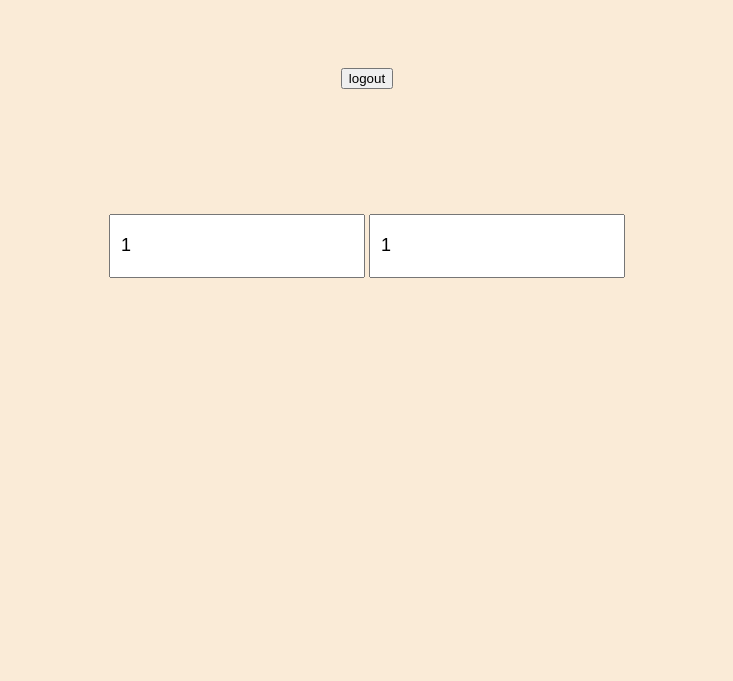
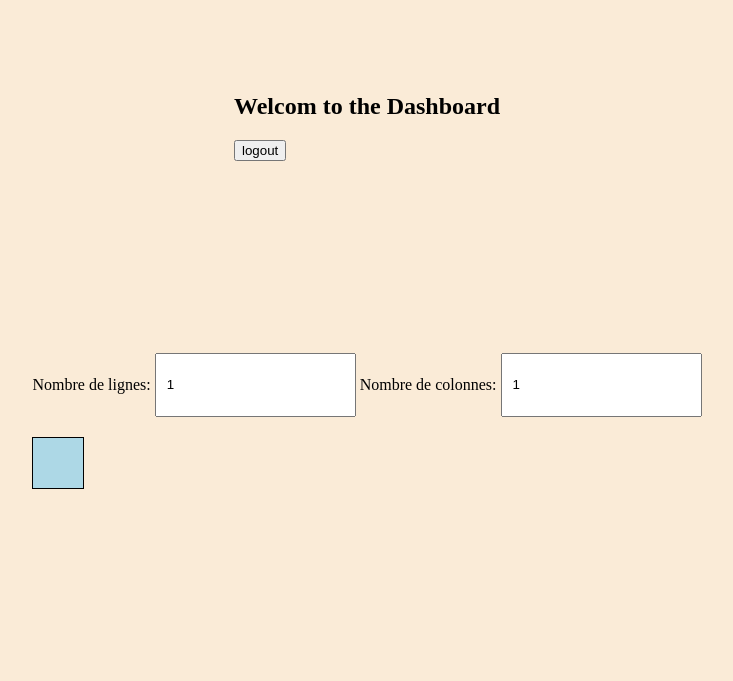
Before and after one commit to mardokh/test_stage_node, a website: page public/dashboard.html in a window 1280 px wide. Shown: the part 119-800 px from the top of the page, without its empty margins (273-1006 px from the left). Drawn offline with Linux system fonts and the light colour scheme; no server answers.

Commit message:
stage test node

```diff
--- a/public/app.js
+++ b/public/app.js
@@ -37,8 +37,10 @@ document.getElementById("registration_form_container_id").addEventListener('subm
         password: Password.value
     }
 
+    // Stope code variable
     let stopCode = false
 
+    // Check empty fields
     for (const key in data) {
         if (data[key] === "") {
             document.getElementById(`registration_${key}_input`).style.border = "2px solid red"
@@ -62,6 +64,7 @@ document.getElementById("registration_form_container_id").addEventListener('subm
         stopCode = true
     }
 
+    // Stop rest of the code
     if (stopCode) {
         registerError.classList.remove("registration_form_hidden_element")
         registerError.innerHTML = "All form fields are required"
--- a/public/dashboard.html
+++ b/public/dashboard.html
@@ -8,9 +8,8 @@
     <script src="./dashboard.js" async></script>
 </head>
 <body>
-    <h1 id="eleme_h1">Welcom to the Dashboard</h1>
-
     <section>
+        <h1 id="eleme_h1">Welcom to the Dashboard</h1>
         <div>
             <p id="dashboard_firstName"></p>
             <p id="dashboard_lastName"></p>
@@ -18,14 +17,16 @@
         </div>
         <button id="dashboard_logout_btn">logout</button>
     </section>
-
     <section class="dashboard_squares_parent_container">
-        <div class="dashboard_squares_inputs_container">
-            <input type="number" value="1" id="dashboard_squares_inputs_1"/>
-            <input type="number" value="1" id="dashboard_squares_inputs_2"/>
+        <div class="dashboard_squares_sub_container">
+            <div class="dashboard_squares_inputs_container">
+                <label for="rowInput">Nombre de lignes:</label>
+                <input type="number" id="rowInput" value="1" min="1">
+                <label for="columnInput">Nombre de colonnes:</label>
+                <input type="number" id="columnInput" value="1" min="1">
+            </div>
+            <div id="dashboard_squares_container_id" class="dashboard_squares_container"></div>
         </div>
-        <div class="dashboard_squares_container"></div>
     </section>
-
 </body>
 </html>
--- a/public/dashboard.js
+++ b/public/dashboard.js
@@ -40,3 +40,30 @@ const lougoutBtn = document.getElementById("dashboard_logout_btn").addEventListe
     localStorage.removeItem("admin_token")
     window.location.href = "http://localhost:3000"
 })
+
+
+
+// * SQUARE PAVING * //
+    const rowInput = document.getElementById('rowInput')
+    const columnInput = document.getElementById('columnInput')
+    const squearesContainer = document.getElementById('dashboard_squares_container_id')
+
+    function generateSquares() {
+        const rows = parseInt(rowInput.value)
+        const cols = parseInt(columnInput.value)
+
+        squearesContainer.style.gridTemplateRows = `repeat(${rows}, auto)`
+        squearesContainer.style.gridTemplateColumns = `repeat(${cols}, auto)`
+        squearesContainer.innerHTML = ''
+
+        for (let i = 0; i < rows * cols; i++) {
+            const square = document.createElement('div')
+            square.classList.add('dashboard_square')
+            squearesContainer.appendChild(square)
+        }
+    }
+
+    rowInput.addEventListener('input', generateSquares)
+    columnInput.addEventListener('input', generateSquares)
+
+    generateSquares()
--- a/public/styles.css
+++ b/public/styles.css
@@ -32,7 +32,7 @@ body {
 
 .forms_container {
     width: 400px;
-    height: 400px;
+    height: 500px;
     position: relative;
 }
 
@@ -44,7 +44,7 @@ body {
 
 .registration_form_container {
     width: 400px;
-    height: 400px;
+    height: 500px;
     position: absolute;
     display: flex;
     flex-direction: column;
@@ -81,8 +81,22 @@ body {
 }
 
 #registration_invalid_email, #registration_invalid_password, #registration_form_error {
-    font-size: 12px;
+    font-size: 13px;
     color: red;
+    position: absolute;
+}
+
+#registration_invalid_email {
+    top: 260px;
+}
+
+#registration_invalid_password {
+    top: 335px;
+}
+
+#registration_form_error {
+    top: 440px;
+    font-size: 14px;
 }
 
 /* CONNECTION FORM */
@@ -114,28 +128,27 @@ body {
 
 
 /* DASHBOARD PAGE */
-.dashboard_squares_parent_container {
-    width: 90%;
-    height: 500px;
-    display: flex;
-    flex-direction: column;
-    justify-content: space-evenly;
-    align-items: center;
+.dashboard_squares_sub_container {
+    text-align: center;
 }
 
-.dashboard_squares_container {
-    height: 200px;
-    width: 80%;
+.dashboard_squares_inputs_container {
+    margin-bottom: 20px;
 }
 
 .dashboard_squares_inputs_container input {
     height: 40px;
     padding: 10px;
-    font-size: 18px;
 }
 
-.dashboard_squares {
-    width: 100px;
-    height: 100px;
-    background-color: lightseagreen;
+.dashboard_squares_container {
+    display: grid;
+    gap: 5px;
 }
+
+.dashboard_square {
+    width: 50px;
+    height: 50px;
+    background-color: lightblue;
+    border: 1px solid #000;
+}
```
Also changed, not shown: public/index.html (+2 -0 lines).
